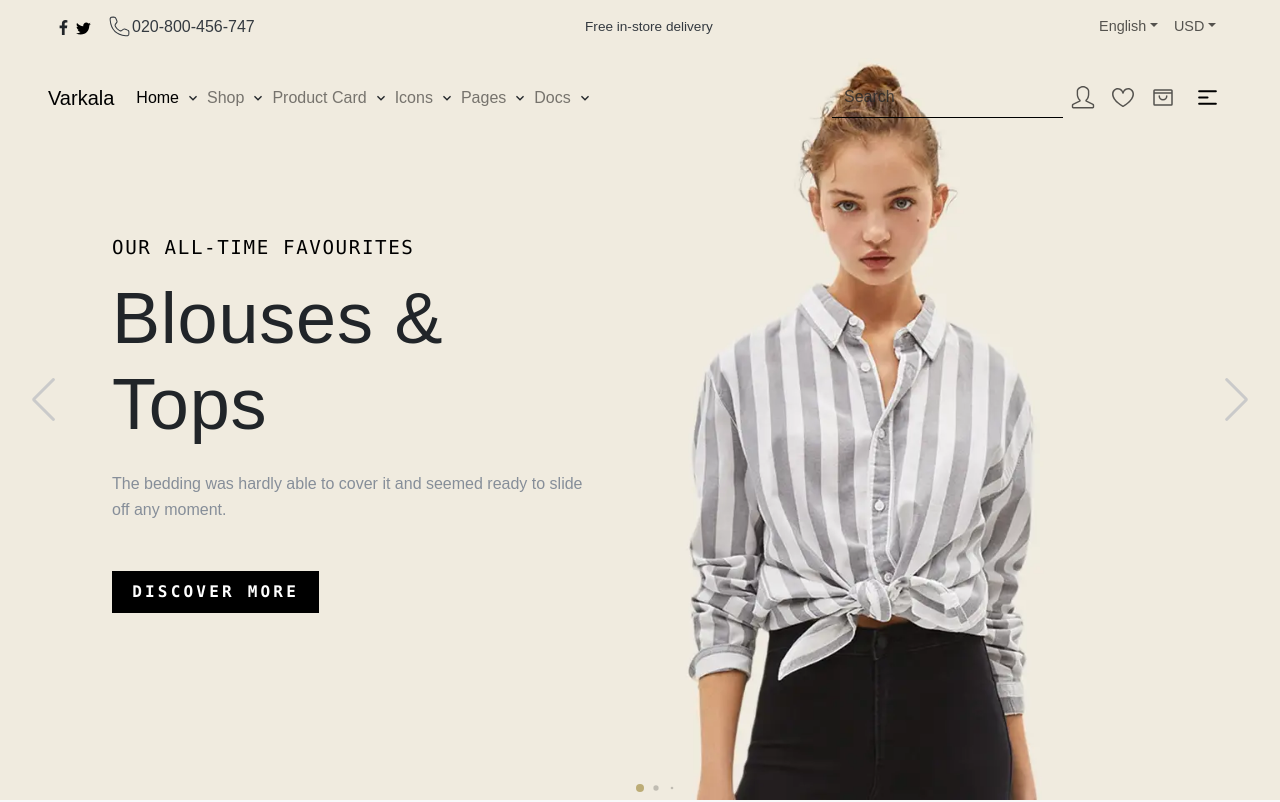
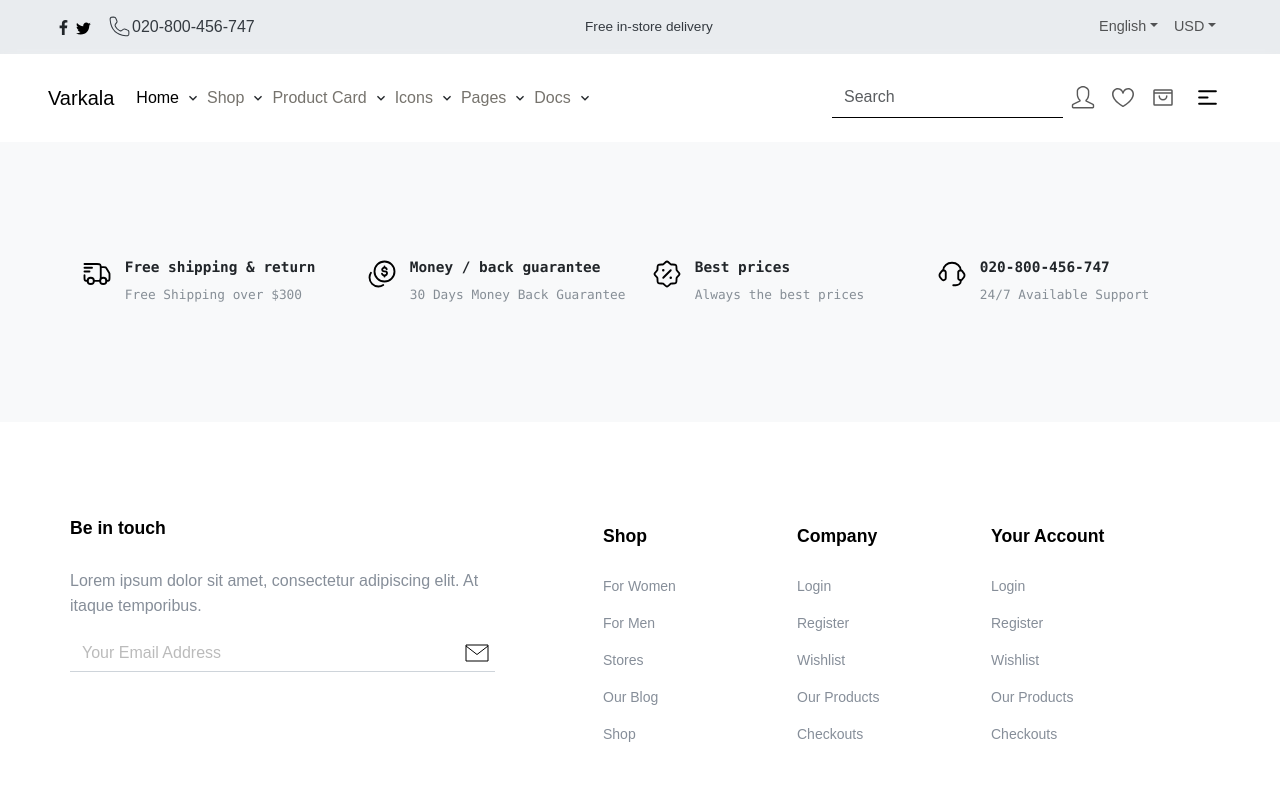
Before and after one commit to Versatile28/e-commerce-website, a React (Create React App) app: page /category-full in a window 1280 px wide. Shown: the top 802 px of the page. Built offline with nearby package versions, Linux system fonts and the light colour scheme; no server answers; a web font is replaced by a local one.

Commit message:
PLP started and some minor fixes

```diff
--- a/src/App.js
+++ b/src/App.js
@@ -1,10 +1,11 @@
 import React from 'react'
 import { useState, useEffect } from "react";
 import axios from 'axios';
-import {HashRouter, Routes, Route} from 'react-router-dom';
+import {BrowserRouter, Routes, Route} from 'react-router-dom';
 import './App.css'
 import Homepage from './pages/Homepage';
 import ProductDetails from './pages/ProductDetails';
+import ProductList from './pages/ProductList'
 import { baseUrl } from './utils/constant';
 
 export default function App() {
@@ -46,12 +47,13 @@ export default function App() {
 
   return (
     <div>
-      <HashRouter>
+      <BrowserRouter>
         <Routes>
           <Route path="/" element={<Homepage products={products} loading={loading}/>} />
           <Route path="/category-full/product/:id" element={<ProductDetails products={products} loading={loading}/>} />
+          <Route path="/category-full" element={<ProductList/>} />
         </Routes>
-      </HashRouter>
+      </BrowserRouter>
     </div>
   )
 }
--- /dev/null
+++ b/src/pages/ProductList.jsx
@@ -0,0 +1,19 @@
+import HeaderBar from '../layouts/HeaderBar'
+import MyNavbar from '../layouts/MyNavbar'
+import Footer from '../layouts/Footer'
+import FeatureSection from '../components/FeatureSection'
+
+export default function ProductDetails({ products, loading }) {
+  return (
+    <div className='position-relative'>
+        <div className='product-headerbar'>
+        <HeaderBar/>
+        </div>
+        <div className='product-mynavbar'>
+        <MyNavbar/>
+        </div>
+        <FeatureSection/>
+        <Footer/>
+    </div>
+  )
+}
```
